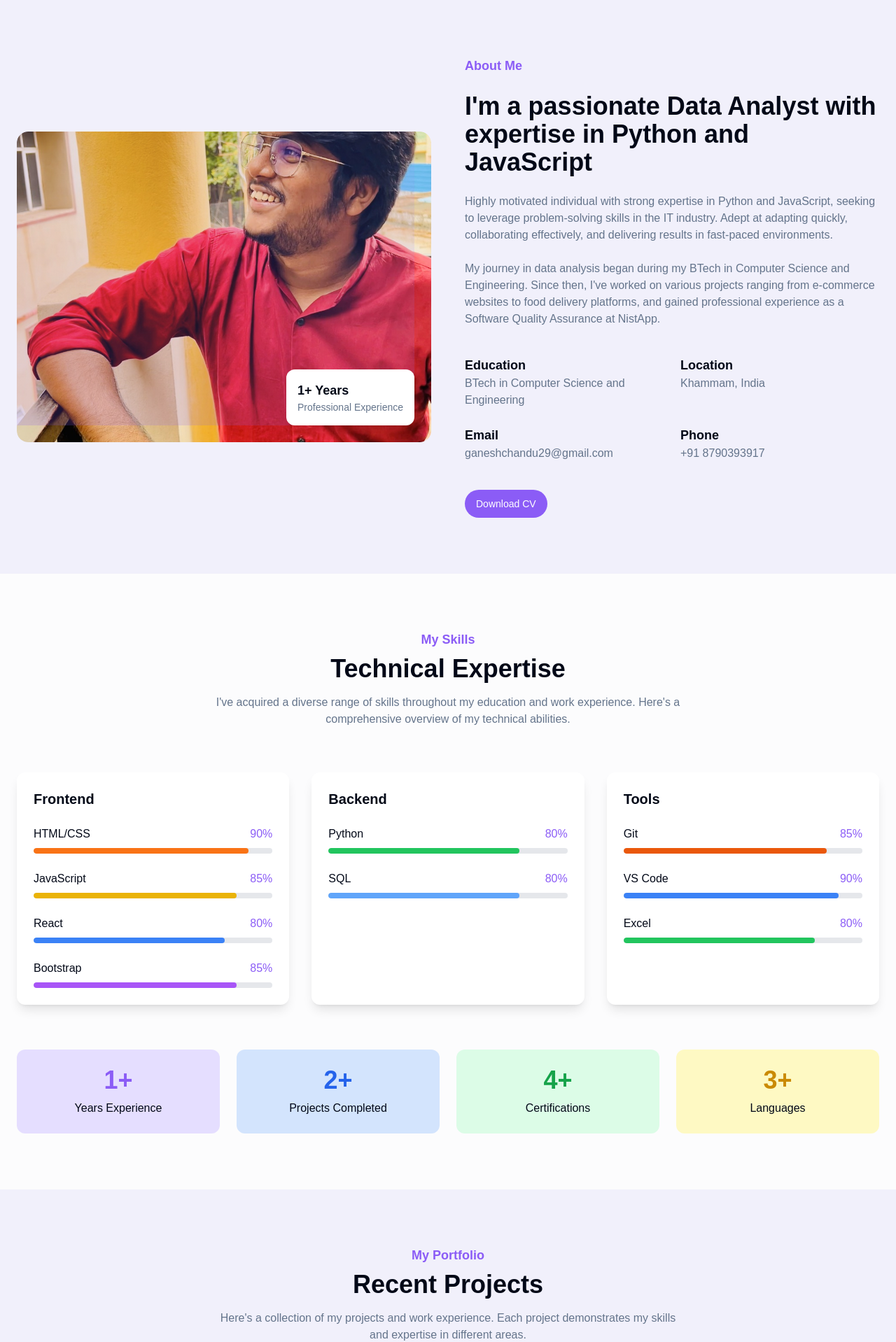
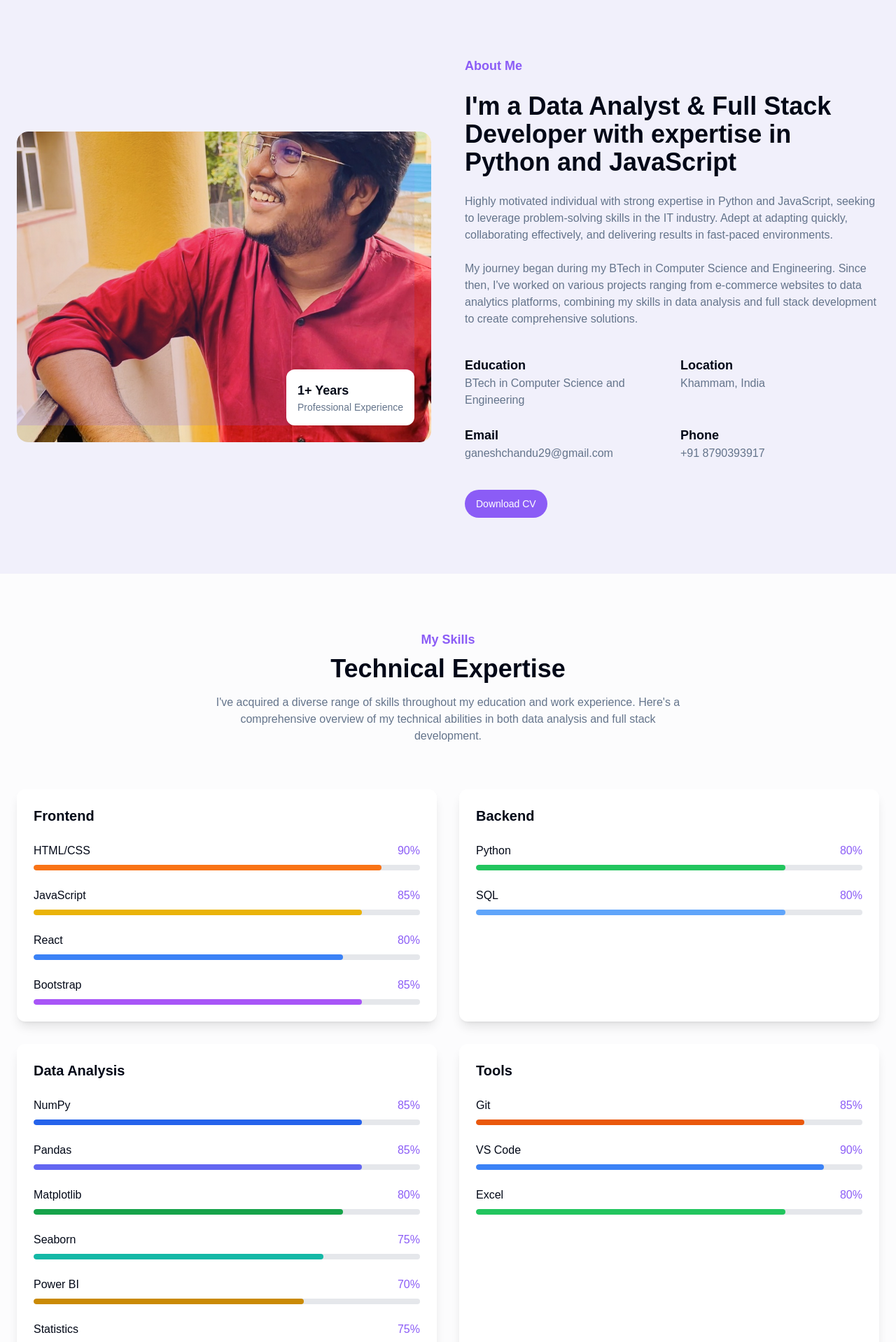
Before and after one commit to GaneshChanduu/glow-web-canvas-masterpiece, a React (Vite) app: page / in a window 1280 px wide. Shown: the part 800-2718 px from the top of the page at 70% size. Built offline with nearby package versions, Linux system fonts and the light colour scheme.

Commit message:
Add skills and update summary
Update skills section with full stack developer, numpy, pandas, visualization tools, PowerBI, and advanced statistics. Also, update the summary to include both data analyst and full stack developer.

```diff
--- a/src/components/AboutSection.tsx
+++ b/src/components/AboutSection.tsx
@@ -1,4 +1,3 @@
-
 import React, { useEffect } from 'react';
 import { Button } from "@/components/ui/button";
 
@@ -61,12 +60,12 @@ const AboutSection = () => {
 
           <div className="space-y-6 order-1 lg:order-2">
             <h2 className="about-animate opacity-0 text-portfolio-purple text-lg font-semibold">About Me</h2>
-            <h3 className="about-animate opacity-0 text-3xl md:text-4xl font-bold">I'm a passionate Data Analyst with expertise in Python and JavaScript</h3>
+            <h3 className="about-animate opacity-0 text-3xl md:text-4xl font-bold">I'm a Data Analyst & Full Stack Developer with expertise in Python and JavaScript</h3>
             <p className="about-animate opacity-0 text-muted-foreground">
               Highly motivated individual with strong expertise in Python and JavaScript, seeking to leverage problem-solving skills in the IT industry. Adept at adapting quickly, collaborating effectively, and delivering results in fast-paced environments.
             </p>
             <p className="about-animate opacity-0 text-muted-foreground">
-              My journey in data analysis began during my BTech in Computer Science and Engineering. Since then, I've worked on various projects ranging from e-commerce websites to food delivery platforms, and gained professional experience as a Software Quality Assurance at NistApp.
+              My journey began during my BTech in Computer Science and Engineering. Since then, I've worked on various projects ranging from e-commerce websites to data analytics platforms, combining my skills in data analysis and full stack development to create comprehensive solutions.
             </p>
             <div className="about-animate opacity-0 grid grid-cols-1 sm:grid-cols-2 gap-6 pt-4">
               <div>
--- a/src/components/Footer.tsx
+++ b/src/components/Footer.tsx
@@ -12,7 +12,7 @@ const Footer = () => {
           <div className="col-span-1 md:col-span-2">
             <h2 className="text-2xl font-bold text-portfolio-light-purple mb-4">Portfolio.</h2>
             <p className="text-gray-300 max-w-md">
-              I create insightful data analyses and modern web applications that deliver exceptional user experiences. Let's work together to bring your ideas to life.
+              I create insightful data analyses and modern web applications as both a Data Analyst and Full Stack Developer. Let's work together to bring your ideas to life.
             </p>
             <div className="flex space-x-4 mt-6">
               <a href="https://www.linkedin.com/in/ganeshchandu/" target="_blank" rel="noopener noreferrer" className="text-gray-300 hover:text-portfolio-light-purple transition-colors">
--- a/src/components/HeroSection.tsx
+++ b/src/components/HeroSection.tsx
@@ -1,4 +1,3 @@
-
 import React, { useEffect, useRef } from 'react';
 
 const HeroSection = () => {
@@ -35,7 +34,7 @@ const HeroSection = () => {
             </h2>
             <div className="space-y-2">
               <h1 className="hero-animate opacity-0 text-4xl md:text-5xl lg:text-6xl font-bold leading-tight tracking-tight">
-                Data <span className="text-portfolio-purple">Analyst</span> with a passion for building
+                <span className="text-portfolio-purple">Data Analyst</span> & Full Stack Developer
               </h1>
               <p className="hero-animate opacity-0 text-lg md:text-xl text-muted-foreground max-w-lg mt-4">
                 I create elegant solutions using Python, JavaScript, and React to solve real-world problems.
--- a/src/components/SkillsSection.tsx
+++ b/src/components/SkillsSection.tsx
@@ -1,3 +1,4 @@
+
 import React, { useEffect } from 'react';
 
 type Skill = {
@@ -27,6 +28,17 @@ const SkillsSection = () => {
       skills: [
         { name: "Python", percentage: 80, color: "bg-green-500" },
         { name: "SQL", percentage: 80, color: "bg-blue-400" },
+      ]
+    },
+    {
+      title: "Data Analysis",
+      skills: [
+        { name: "NumPy", percentage: 85, color: "bg-blue-600" },
+        { name: "Pandas", percentage: 85, color: "bg-indigo-500" },
+        { name: "Matplotlib", percentage: 80, color: "bg-green-600" },
+        { name: "Seaborn", percentage: 75, color: "bg-teal-500" },
+        { name: "Power BI", percentage: 70, color: "bg-yellow-600" },
+        { name: "Statistics", percentage: 75, color: "bg-red-500" },
       ]
     },
     {
@@ -78,11 +90,11 @@ const SkillsSection = () => {
           <h2 className="skills-animate opacity-0 text-portfolio-purple text-lg font-semibold">My Skills</h2>
           <h3 className="skills-animate opacity-0 text-3xl md:text-4xl font-bold mt-2">Technical Expertise</h3>
           <p className="skills-animate opacity-0 text-muted-foreground mt-4">
-            I've acquired a diverse range of skills throughout my education and work experience. Here's a comprehensive overview of my technical abilities.
+            I've acquired a diverse range of skills throughout my education and work experience. Here's a comprehensive overview of my technical abilities in both data analysis and full stack development.
           </p>
         </div>
 
-        <div className="grid grid-cols-1 md:grid-cols-2 lg:grid-cols-3 gap-8">
+        <div className="grid grid-cols-1 md:grid-cols-2 lg:grid-cols-2 gap-8">
           {skillCategories.map((category, index) => (
             <div
               key={index}
```
